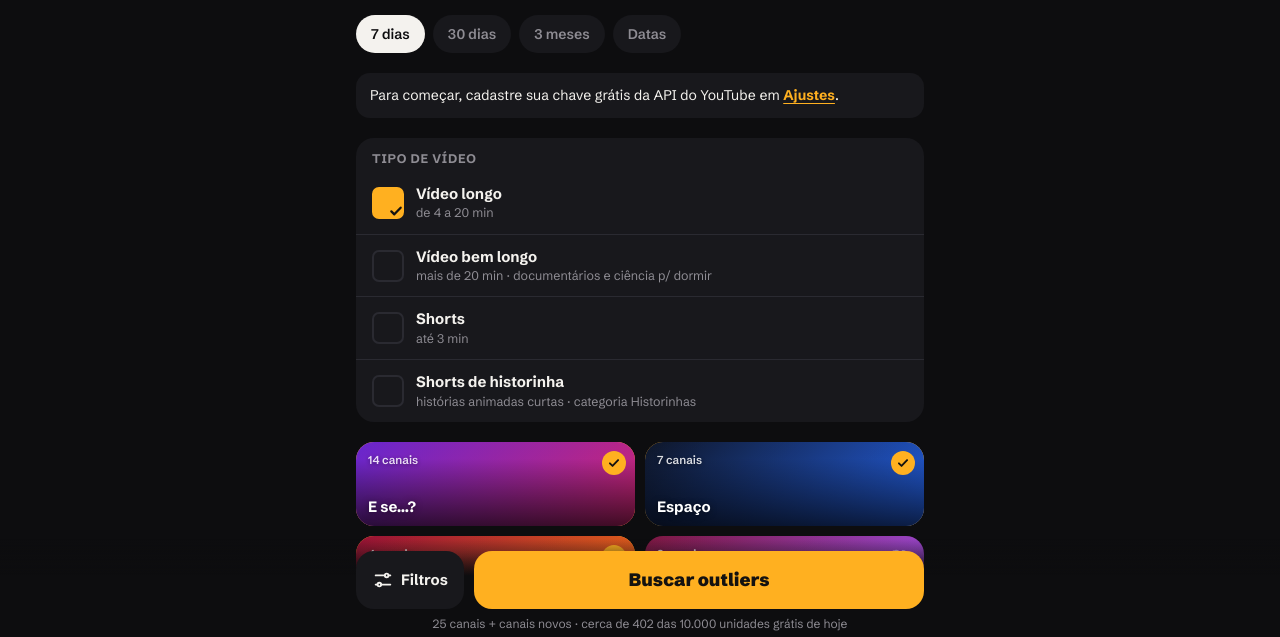
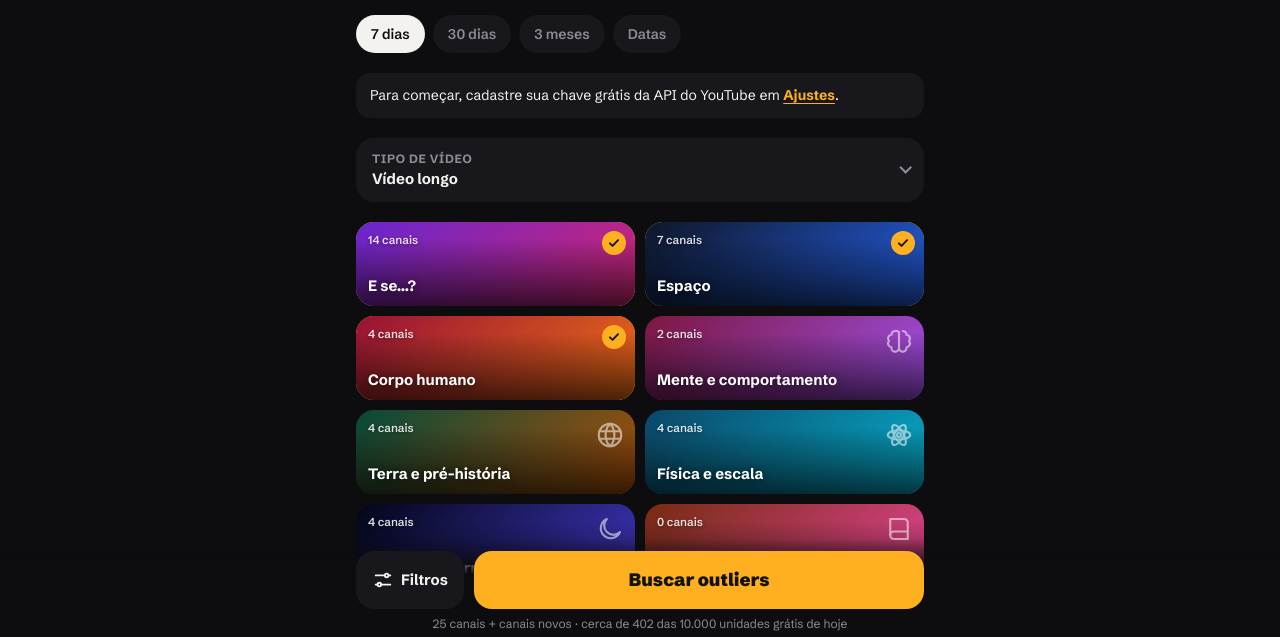
Before and after one commit to andy99br1/radar-de-outliers, a plain HTML site: page assets/index.html in a window 1280 px wide. Shown: the part 90-727 px from the top of the page. Drawn offline with Linux system fonts and the light colour scheme.

Commit message:
Versão 2.3: caixa 'Tipo de vídeo' retrátil
A lista de tipos fica fechada, mostrando só o resumo do que está marcado, e
abre ao tocar. Também corrige o ✓ deslocado nas caixinhas.

Co-Authored-By: Claude Opus 5.5 <noreply@anthropic.com>
Claude-Session: https://claude.ai/code/session_015qnrkFWXVmhKACCyoVArEa

```diff
--- a/assets/index.html
+++ b/assets/index.html
@@ -82,13 +82,16 @@ details.more[open] summary::after{transform:rotate(-135deg) translateY(-2px)}
 .cta{position:fixed;left:0;right:0;bottom:66px;z-index:8;padding:12px 16px 12px;background:linear-gradient(180deg,transparent,var(--bg) 35%)}
 .cta-in{max-width:568px;margin:0 auto;display:flex;flex-direction:column;gap:6px}
 .checks{display:flex;flex-direction:column;background:var(--card);border-radius:18px;overflow:hidden}
-.checks h3{margin:0;padding:12px 16px 4px;font-size:12.5px;font-weight:700;color:var(--muted);text-transform:uppercase;letter-spacing:.06em}
+.checks-h{display:flex;justify-content:space-between;align-items:center;gap:12px;padding:12px 16px;text-align:left;width:100%}
+.checks-h small{display:block;font-size:12px;font-weight:700;color:var(--muted);text-transform:uppercase;letter-spacing:.06em}
+.checks-h b{display:block;font-size:15px;font-weight:700;margin-top:1px}
+.checks-h .chev{width:9px;height:9px;border-right:2px solid var(--muted);border-bottom:2px solid var(--muted);transform:rotate(45deg) translateY(-3px);transition:transform .15s;flex:none}
+.checks-h[aria-expanded="true"] .chev{transform:rotate(-135deg) translateY(-2px)}
 .check{display:flex;align-items:center;gap:12px;padding:11px 16px;text-align:left;width:100%;border-top:1px solid var(--line)}
-.check:first-of-type{border-top:0}
-.check .box{width:22px;height:22px;border-radius:7px;border:2px solid var(--line);display:grid;place-items:center;flex:none;color:var(--on-amber)}
-.check .box svg.i{width:16px;height:16px;stroke-width:3.4;opacity:0}
-.check[aria-checked="true"] .box{background:var(--amber);border-color:var(--amber)}
-.check[aria-checked="true"] .box svg.i{opacity:1}
+.check .cbx{width:22px;height:22px;border-radius:7px;border:2px solid var(--line);display:grid;place-items:center;flex:none;color:var(--on-amber)}
+.check .cbx svg.i{width:16px;height:16px;stroke-width:3.4;opacity:0}
+.check[aria-checked="true"] .cbx{background:var(--amber);border-color:var(--amber)}
+.check[aria-checked="true"] .cbx svg.i{opacity:1}
 .check b{display:block;font-weight:700;font-size:15px}
 .check small{display:block;font-size:12.5px;color:var(--muted)}
 .ctarow{display:flex;gap:10px;align-items:stretch}
@@ -518,12 +521,17 @@ code{font-family:var(--mono);font-size:12.5px;background:var(--raised);padding:1
   let types = new Set(store.get("types", ["long"]));
   const activeCats = () => { const a = new Set(picked); if (types.has("story")) a.add("story"); return a; };
   const selectedChannels = () => { const a = activeCats(); return channels.filter(c => c.cats.some(k => a.has(k))); };
+  let typesOpen = false;
   function paintTypes(){
     const box = $("types"); box.innerHTML = "";
-    box.append(el("h3",{},"Tipo de vídeo"));
+    const chosen = TYPES.filter(t => types.has(t.id)).map(t => t.name);
+    const head = el("button",{class:"checks-h",type:"button","aria-expanded":String(typesOpen),onclick:()=>{ typesOpen = !typesOpen; paintTypes(); }},
+      el("span",{}, el("small",{},"Tipo de vídeo"), el("b",{}, chosen.length ? chosen.join(", ") : "Nenhum marcado")), el("span",{class:"chev"}));
+    box.append(head);
+    if (!typesOpen) return;
     for (const t of TYPES) box.append(el("button",{class:"check",type:"button",role:"checkbox","aria-checked":String(types.has(t.id)),onclick:()=>{
       types.has(t.id) ? types.delete(t.id) : types.add(t.id); store.set("types",[...types]); paintTypes(); updateCost(); }},
-      el("span",{class:"box"}, icon("check")), el("span",{}, el("b",{}, t.name), el("small",{}, t.hint))));
+      el("span",{class:"cbx"}, icon("check")), el("span",{}, el("b",{}, t.name), el("small",{}, t.hint))));
   }
   function updateCost(){
     const durs = new Set([...types].filter(t => t !== "story").map(t => TYPES.find(x => x.id === t).dur));
```
Also changed, not shown: 2 other files.
